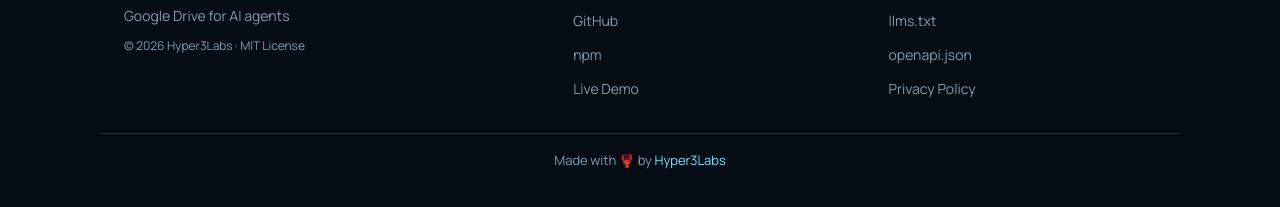
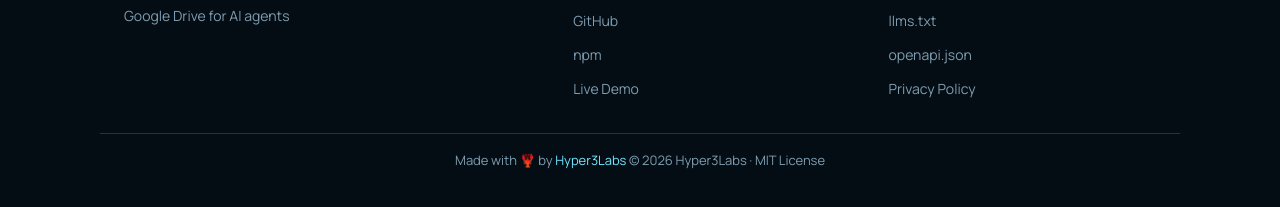
Before and after one commit to Hyper3Labs/cdrive-landing, an Astro site: page / in a window 1280 px wide. Shown: the part 5497-5704 px from the top of the page. Built offline with nearby package versions, Linux system fonts and the light colour scheme; Astro itself is replaced by a stand-in of ours.

Commit message:
style: move copyright to footer bottom line

```diff
--- a/src/components/Footer.astro
+++ b/src/components/Footer.astro
@@ -9,7 +9,6 @@
         <span>ClawDrive</span>
       </div>
       <p class="tagline">Google Drive for AI agents</p>
-      <p class="copyright">© 2026 Hyper3Labs · MIT License</p>
     </div>
     <div class="footer-column">
       <h4>Project</h4>
@@ -29,6 +28,7 @@
     </div>
   </div>
   <div class="footer-bottom">
-    Made with 🦞 by <a href="https://github.com/Hyper3Labs" target="_blank" rel="noopener noreferrer">Hyper3Labs</a>
+    <span>Made with 🦞 by <a href="https://github.com/Hyper3Labs" target="_blank" rel="noopener noreferrer">Hyper3Labs</a></span>
+    <span class="copyright">© 2026 Hyper3Labs · MIT License</span>
   </div>
 </footer>
```
